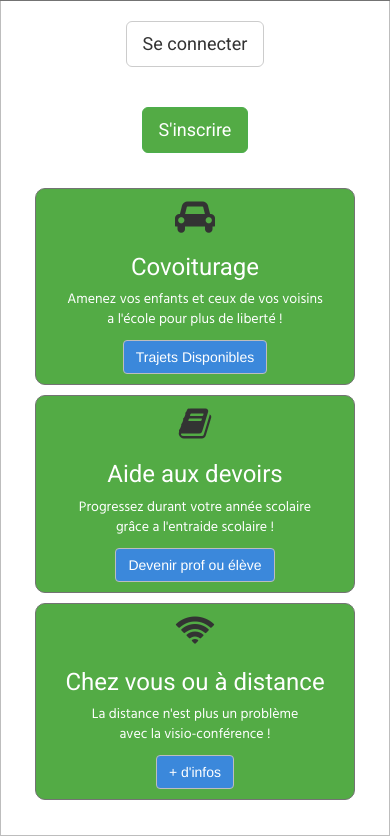
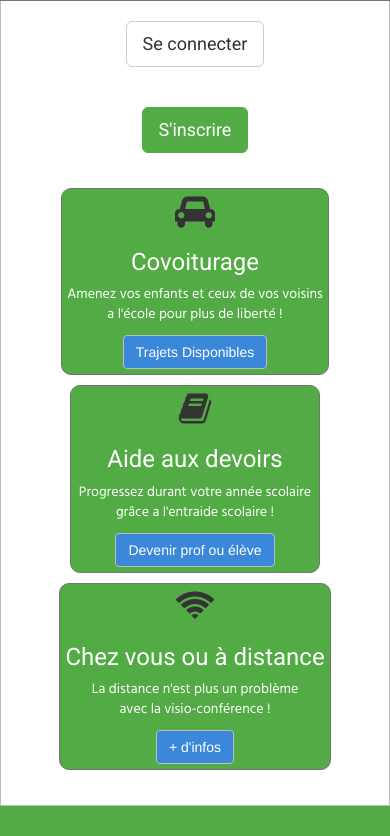
Before and after one commit to FlorianCart/School, a PHP site: page / in a window 390 px wide. Shown: the part 529-1365 px from the top of the page. After the commit the page ends 1335 px from the top, so only its background shows below. Run offline with PHP 8.4, Linux system fonts and the light colour scheme; some libraries are stand-ins or nearby versions.

Commit message:
Modifs pour responsive

```diff
--- a/css/index.css
+++ b/css/index.css
@@ -82,14 +82,14 @@
   display: inline-block;
   background-color: #53AB45;
   border-radius: 10px;
-  padding: 10px 5px;
-  min-width: 320px;
+  padding: 5px 5px;
+  min-width: 250px;
   border: 0.5px #737373 solid;
 }
 
-.col-md-4 {
+.col-md-4, .col-sm-12, .col-xs-12 {
   text-align: center;
-  padding: 5px;
+  padding: 5px 0px;
 }
 
 .fa.fa-car, .fa.fa-book, .fa.fa-wifi {
```
